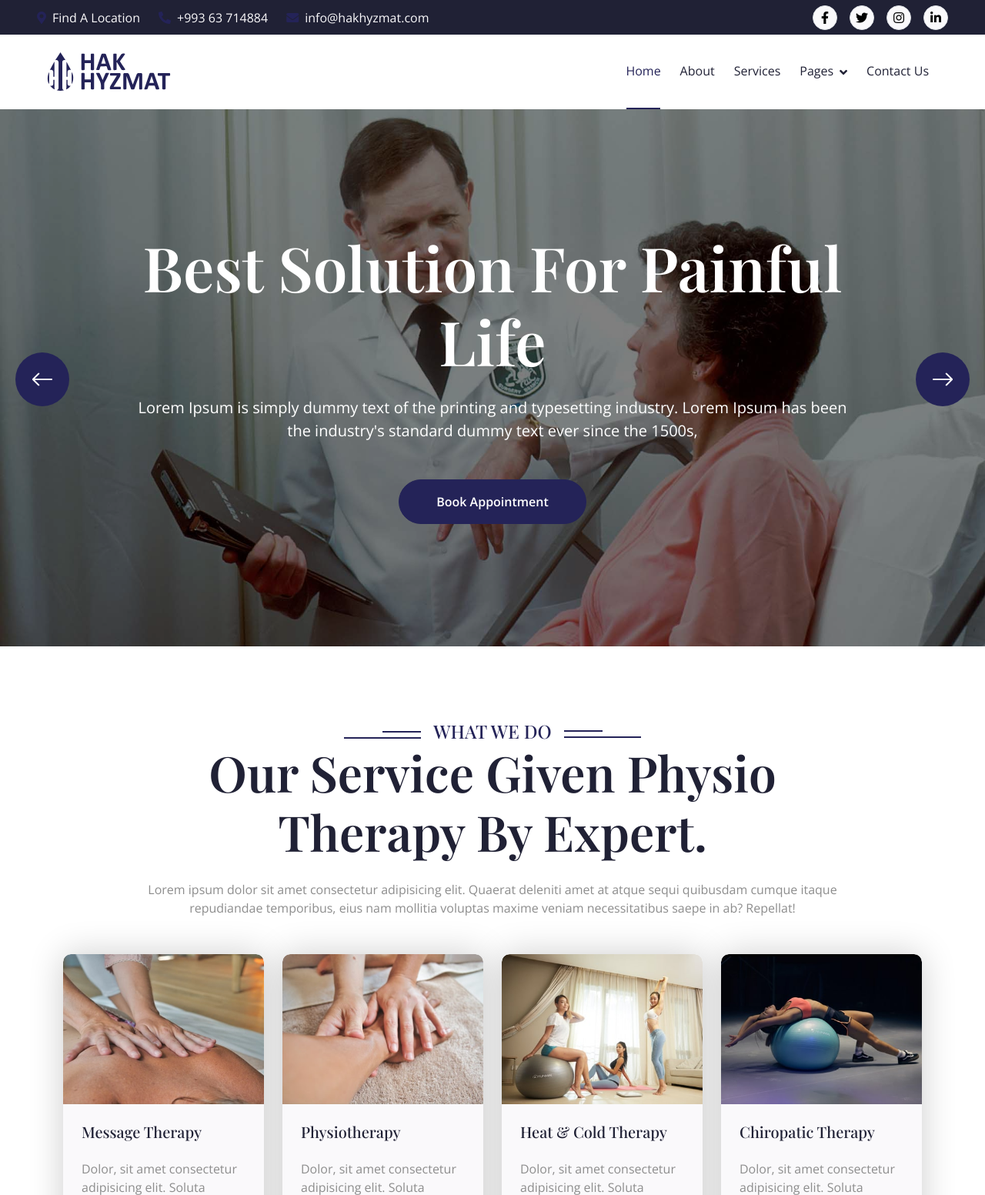
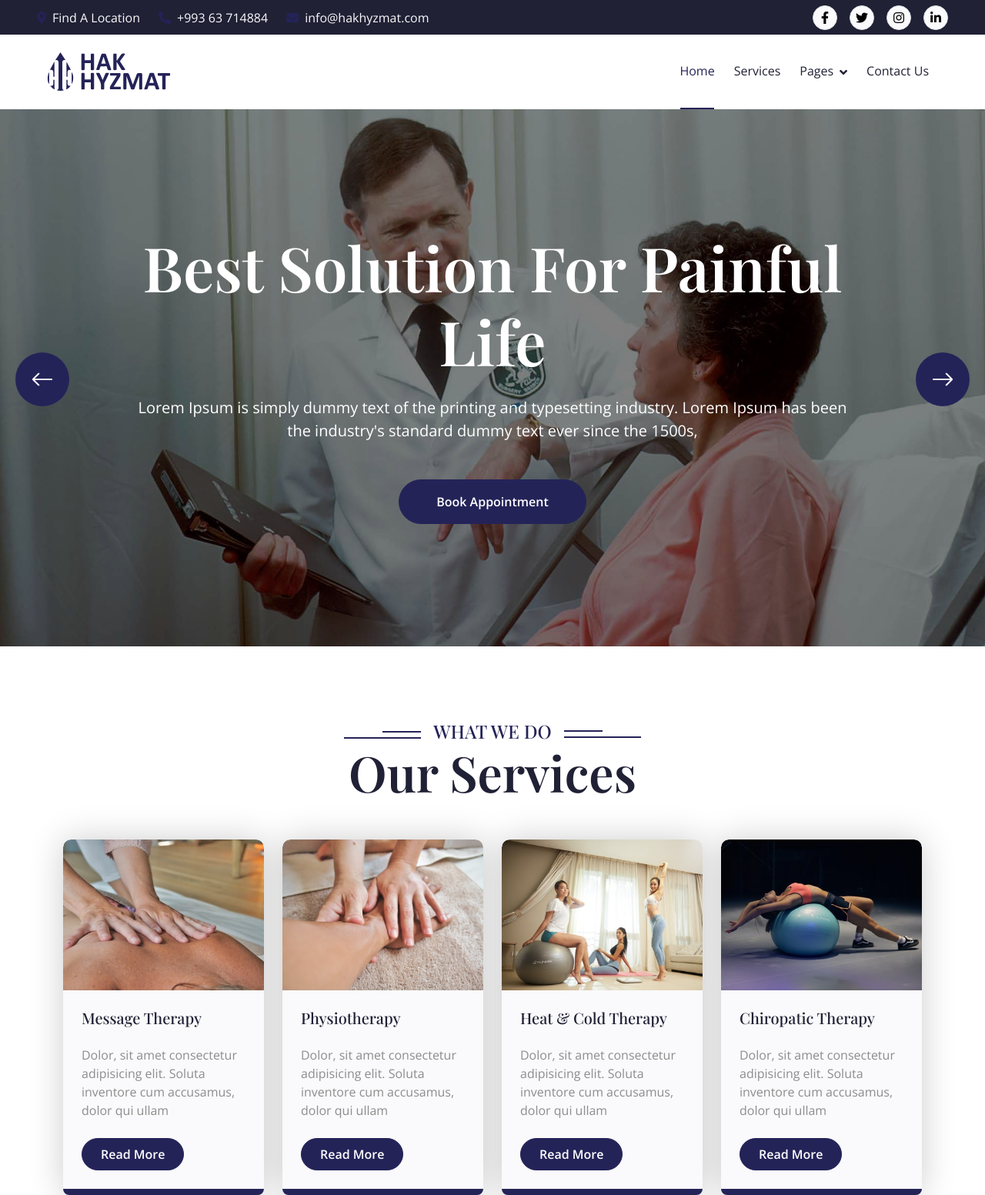
Before and after one commit to josephic9617/hakhyzmat_project, a Django app: page / in a window 1280 px wide. Shown: the top 1553 px of the page at 77% size. Run offline with Django 5.2, Linux system fonts and the light colour scheme; data comes from the database, SQL or seed files in the repository; some libraries are stand-ins or nearby versions.

Commit message:
some issues fixed

```diff
--- a/main/urls.py
+++ b/main/urls.py
@@ -12,7 +12,7 @@ from main.views.testimonial import testimonial
 
 urlpatterns = [
     path('', home, name='home'),
-    path('about/', about, name='about'),
+    # path('about/', about, name='about'),
     path('service/', service, name='service'),
     path('feature/', feature, name='feature'),
     path('contactus/', contactus, name='contactus'),
@@ -22,5 +22,5 @@ urlpatterns = [
     path('blog/', blog, name='blog'),
     path('blog-details/<int:pk>/', blog_details, name='blog-details'),
     path('team/', team, name='team'),
-    path('testimonial/', testimonial, name='testimonial'),
+    # path('testimonial/', testimonial, name='testimonial'),
 ]
--- a/static/main/css/style.css
+++ b/static/main/css/style.css
@@ -438,7 +438,7 @@
 
 /*** Single Page Hero Header Start ***/
 .bg-breadcrumb {
-    background: linear-gradient(rgba(0, 0, 0, 0.5), rgba(0, 0, 0, 0.5)), url(../img/carousel-2.jpg);
+    background: linear-gradient(rgba(0, 0, 0, 0.5), rgba(0, 0, 0, 0.5)), #242358;
     background-position: center center;
     background-repeat: no-repeat;
     background-size: cover;
@@ -1054,7 +1054,7 @@
 
 /*** Contact Start ***/
 .contact {
-    background: linear-gradient(#242358, #242358), url(../img/carousel-1.jpg);
+    background: linear-gradient(#242358, #242358), #242358;
     background-position: center center;
     background-repeat: no-repeat;
     background-size: cover;
@@ -1152,7 +1152,7 @@
 
 /*** Footer Start ***/
 .footer {
-    background: linear-gradient(rgba(0, 0, 0, 0.9), rgba(0, 0, 0, 0.9)), url(../img/carousel-2.jpg);
+    background: linear-gradient(rgba(0, 0, 0, 0.9), rgba(0, 0, 0, 0.9));
     background-position: center center;
     background-repeat: no-repeat;
     background-size: cover;
--- a/templates/main/home/base.html
+++ b/templates/main/home/base.html
@@ -10,7 +10,7 @@
     <!-- Services End -->
 
     <!-- About Start -->
-    {% include 'main/home/about.html' %}
+    {% comment %} {% include 'main/home/about.html' %} {% endcomment %}
     <!-- About End -->
 
     <!-- Feature Start -->
@@ -26,7 +26,7 @@
     <!-- Team End -->
 
     <!-- Testimonial Start -->
-    {% include 'main/home/testimonial.html' %}
+    {% comment %} {% include 'main/home/testimonial.html' %} {% endcomment %}
     <!-- Testimonial End -->
 
     <!-- Blog Start -->
--- a/templates/main/home/blog.html
+++ b/templates/main/home/blog.html
@@ -5,17 +5,6 @@
       <div class="sub-style">
         <h4 class="sub-title px-3 mb-0">Our Blog</h4>
       </div>
-
-      <h1 class="display-3 mb-4">
-        Excellent Facility and High Quality Therapy
-      </h1>
-
-      <p class="mb-0">
-        Lorem ipsum dolor sit amet consectetur adipisicing elit. Quaerat
-        deleniti amet at atque sequi quibusdam cumque itaque repudiandae
-        temporibus, eius nam mollitia voluptas maxime veniam necessitatibus
-        saepe in ab? Repellat!
-      </p>
     </div>
 
     <div class="row g-4 justify-content-center">
--- a/templates/main/home/feature.html
+++ b/templates/main/home/feature.html
@@ -4,15 +4,6 @@
       <div class="sub-style">
         <h4 class="sub-title px-3 mb-0">Why Choose Us</h4>
       </div>
-
-      <h1 class="display-3 mb-4">Why Choose Us? Get Your Life Style Back</h1>
-
-      <p class="mb-0">
-        Lorem ipsum dolor sit amet consectetur adipisicing elit. Quaerat
-        deleniti amet at atque sequi quibusdam cumque itaque repudiandae
-        temporibus, eius nam mollitia voluptas maxime veniam necessitatibus
-        saepe in ab? Repellat!
-      </p>
     </div>
 
     <div class="row g-4 justify-content-center">
--- a/templates/main/home/navbar.html
+++ b/templates/main/home/navbar.html
@@ -24,7 +24,7 @@
       <div class="navbar-nav ms-auto py-0">
         <a href="{% url 'home' %}" class="nav-item nav-link active">Home</a>
 
-        <a href="{% url 'about' %}" class="nav-item nav-link">About</a>
+        {% comment %} <a href="{% url 'about' %}" class="nav-item nav-link">About</a> {% endcomment %}
 
         <a href="{% url 'service' %}" class="nav-item nav-link">Services</a>
 
@@ -41,9 +41,9 @@
 
             <a href="{% url 'team' %}" class="dropdown-item">Our Team</a>
 
-            <a href="{% url 'testimonial' %}" class="dropdown-item"
+            {% comment %} <a href="{% url 'testimonial' %}" class="dropdown-item"
               >Testimonial</a
-            >
+            > {% endcomment %}
           </div>
         </div>
 
--- a/templates/main/home/service.html
+++ b/templates/main/home/service.html
@@ -7,15 +7,8 @@
       </div>
 
       <h1 class="display-3 mb-4">
-        Our Service Given Physio Therapy By Expert.
+        Our Services
       </h1>
-
-      <p class="mb-0">
-        Lorem ipsum dolor sit amet consectetur adipisicing elit. Quaerat
-        deleniti amet at atque sequi quibusdam cumque itaque repudiandae
-        temporibus, eius nam mollitia voluptas maxime veniam necessitatibus
-        saepe in ab? Repellat!
-      </p>
     </div>
 
     <div class="row g-4 justify-content-center">
--- a/templates/main/home/team.html
+++ b/templates/main/home/team.html
@@ -5,17 +5,6 @@
       <div class="sub-style">
         <h4 class="sub-title px-3 mb-0">Meet our team</h4>
       </div>
-
-      <h1 class="display-3 mb-4">
-        Physiotherapy Services from Professional Therapist
-      </h1>
-
-      <p class="mb-0">
-        Lorem ipsum dolor sit amet consectetur adipisicing elit. Quaerat
-        deleniti amet at atque sequi quibusdam cumque itaque repudiandae
-        temporibus, eius nam mollitia voluptas maxime veniam necessitatibus
-        saepe in ab? Repellat!
-      </p>
     </div>
 
     <div class="row g-4 justify-content-center">
--- a/templates/main/layout/copyright.html
+++ b/templates/main/layout/copyright.html
@@ -3,9 +3,8 @@
     <div class="row g-4 align-items-center">
       <div class="col-md-6 text-center text-md-start mb-md-0">
         <span class="text-white"
-          ><a href="{% url 'home' %}"
-            ><i class="fas fa-copyright text-light me-2"></i>Hakhyzmat</a
-          >, All right reserved.</span
+          ><i class="fas fa-copyright text-white me-2"></i>Hakhyzmat, All right
+          reserved.</span
         >
       </div>
     </div>
--- a/templates/main/layout/footer.html
+++ b/templates/main/layout/footer.html
@@ -6,7 +6,7 @@
         <div class="footer-item d-flex flex-column">
           <h4 class="mb-4 text-white">Quick Links</h4>
 
-          <a href="{% url 'about' %}"><i class="fas fa-angle-right me-2"></i> About Us</a>
+          {% comment %} <a href="{% url 'about' %}"><i class="fas fa-angle-right me-2"></i> About Us</a> {% endcomment %}
 
           <a href="{% url 'contactus' %}"><i class="fas fa-angle-right me-2"></i> Contact Us</a>
 
@@ -26,19 +26,19 @@
         <div class="footer-item d-flex flex-column">
           <h4 class="mb-4 text-white">Contact Info</h4>
 
-          <a href=""
+          <a href="#"
             ><i class="fa fa-map-marker-alt me-2"></i>G.Kulyyev street</a
           >
 
-          <a href=""
+          <a href="#"
             ><i class="fa fa-map-marker-alt me-2"></i>Gujurly Yashlar building, Office 8.</a
           >
 
-          <a href=""><i class="fas fa-envelope me-2"></i> Ashgabat, Turkmenistan</a>
+          <a href="#"><i class="fas fa-envelope me-2"></i> Ashgabat, Turkmenistan</a>
 
-          <a href=""><i class="fas fa-envelope me-2"></i> info@hakhyzmat.com</a>
+          <a href="#"><i class="fas fa-envelope me-2"></i> info@hakhyzmat.com</a>
 
-          <a href=""><i class="fas fa-phone me-2"></i> +993 63 714884</a>
+          <a href="#"><i class="fas fa-phone me-2"></i> +993 63 714884</a>
         </div>
       </div>
     </div>
--- a/templates/main/navbar/header.html
+++ b/templates/main/navbar/header.html
@@ -6,7 +6,7 @@
         {% if request.path == '/contactus/' %}Contact Us{% endif %}
         {% if request.path == '/appointment/' %}Book Appointment{% endif %}
         {% if request.path == '/feature/' %}Our Features{% endif %}
-        {% if request.path == '/blog/' %}Physiotherapy Blog{% endif %}
+        {% if request.path == '/blog/' %}Blog{% endif %}
         {% if request.path == '/team/' %}Our Team{% endif %}
         {% if request.path == '/testimonial/' %}Testimonial{% endif %}
         {% if '/blog-details/' in request.path %}Blog Details{% endif %}
@@ -17,7 +17,7 @@
 
             <li class="breadcrumb-item"><a href="#">Pages</a></li>
 
-            <li class="breadcrumb-item active text-primary">
+            <li class="breadcrumb-item"><a href="#">
             {% if request.path == '/about/' %}About{% endif %}
             {% if request.path == '/service/' %}Services{% endif %}
             {% if request.path == '/contactus/' %}Contact{% endif %}
@@ -26,7 +26,7 @@
             {% if request.path == '/blog/' %}Blog{% endif %}
             {% if request.path == '/team/' %}Team{% endif %}
             {% if request.path == '/testimonial/' %}Testimonial{% endif %}
-            {% if '/blog-details/' in request.path %}Blog-Details{% endif %}
+            {% if '/blog-details/' in request.path %}Blog-Details{% endif %}</a>
             </li>
         </ol>
     </div>
--- a/templates/main/service/base.html
+++ b/templates/main/service/base.html
@@ -14,6 +14,6 @@
     <!-- Services End -->
 
     <!-- Feature Start -->
-    {% include 'main/service/feature.html' %}
+    {% comment %} {% include 'main/service/feature.html' %} {% endcomment %}
     <!-- Feature End -->
 {% endblock %}
```
Also changed, not shown: templates/main/blog/blog.html (+0 -11 lines), templates/main/contactus/contact.html (+0 -7 lines), templates/main/feature/feature.html (+0 -9 lines), templates/main/navbar/navbar.html (+4 -4 lines), templates/main/service/service.html (+1 -8 lines), templates/main/team/team.html (+0 -11 lines).
